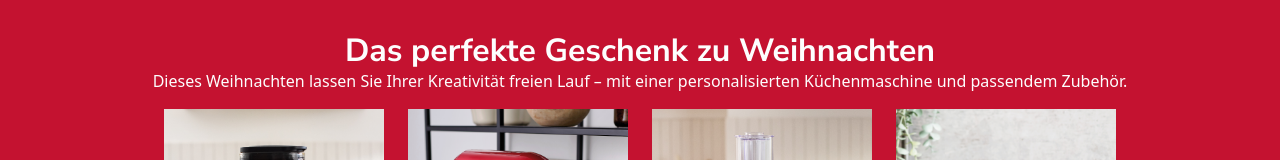
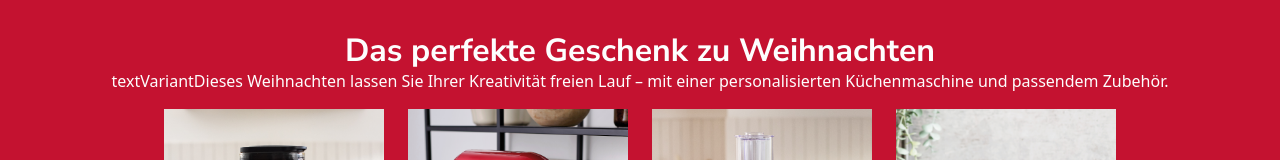
Before and after one commit to Harrisong-Gutierrez/landing-developing, a Next.js app in the folder kitchenaid/: page / in a window 1280 px wide. Shown: the part 1650-1810 px from the top of the page. Built offline with nearby package versions, Linux system fonts and the light colour scheme.

Commit message:
working on desktop

```diff
--- a/kitchenaid/components/Categories/index.js
+++ b/kitchenaid/components/Categories/index.js
@@ -31,7 +31,10 @@ export const Categories = ({
     <section className={catClass}>
       <div className="Categories-head">
         <h2 className={titleClass}>{title}</h2>
-        <p className={paragraphClass}>{text}</p>
+        <p className={paragraphClass}>
+          <span>textVariant</span>
+          {text}
+        </p>
       </div>
       <div className="Categories-content">{renderCategory()}</div>
     </section>
--- a/kitchenaid/styles/scss/components/_categories.scss
+++ b/kitchenaid/styles/scss/components/_categories.scss
@@ -15,6 +15,10 @@
         background-size: cover;
         background-image: url("/CATEGORY.png");
         width: 100%;
+
+        @include media-breakpoint-up(lg) {
+            background-image: url("/category-desktop.png");
+        }
     }
 
     &-text {
```
Also changed, not shown: kitchenaid/public/category-desktop.png (added), kitchenaid/styles/css/main.css, 1 other file (tests, documents, lock files or other folders).
